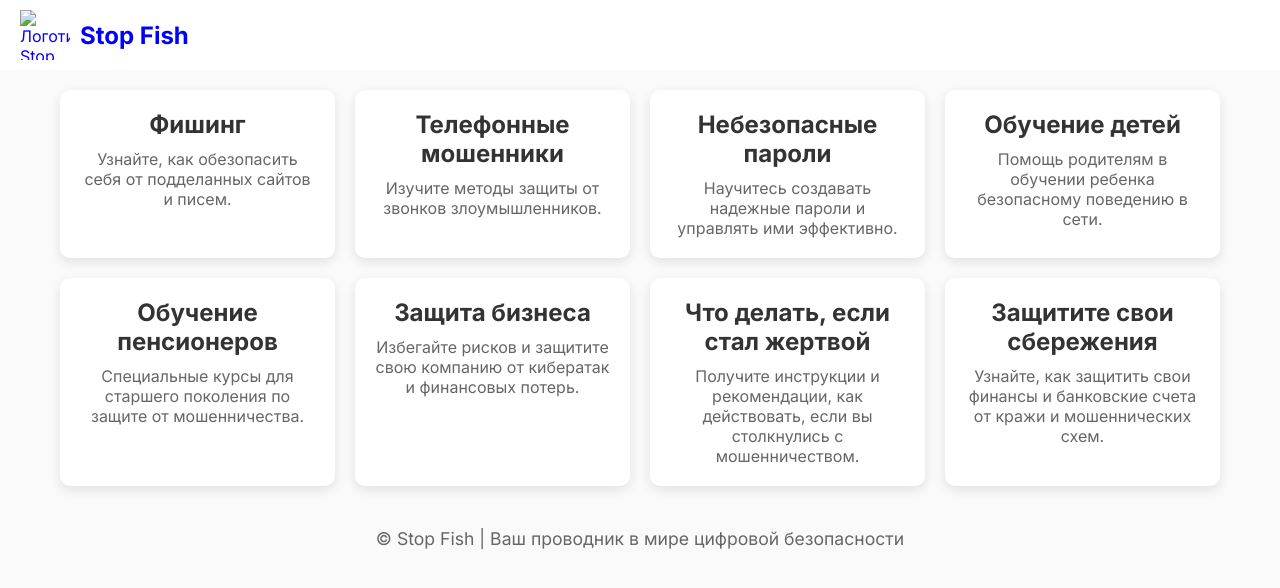
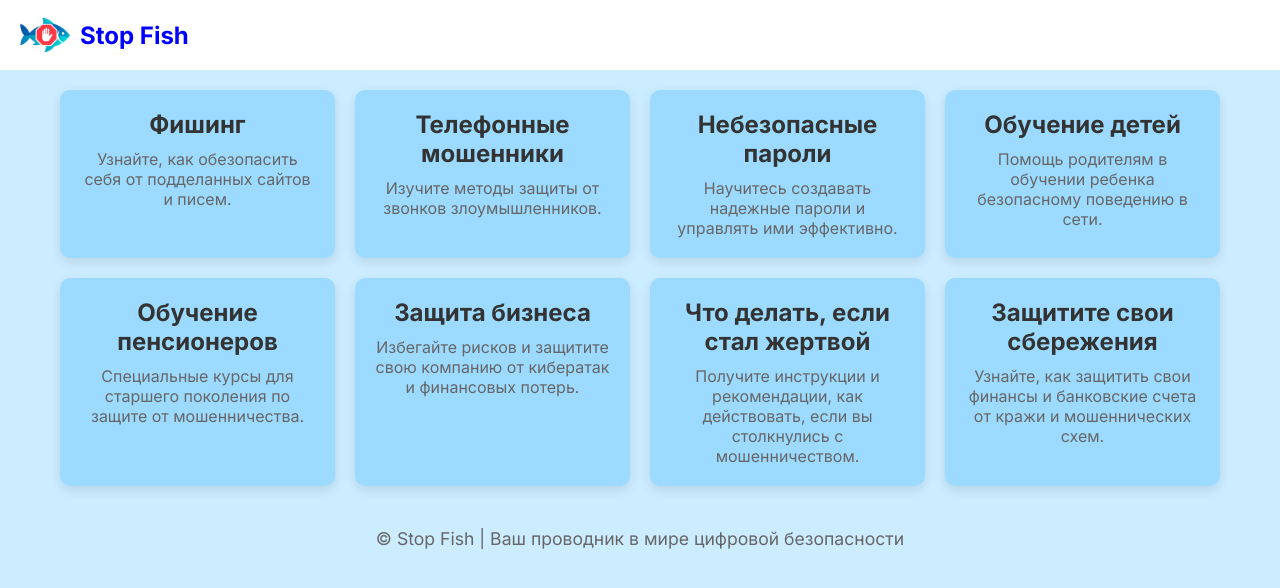
Before and after one commit to Bu11t0N/stop-fish, a plain HTML site: page index.html in a window 1280 px wide. Drawn offline with Linux system fonts and the light colour scheme.

Commit message:
logo, colors

```diff
--- a/index.html
+++ b/index.html
@@ -13,7 +13,7 @@
         }
         body {
             font-family: 'Inter', sans-serif;
-            background-color: #fafafa;
+            background-color: #ccecff;
             color: #333;
             min-height: 100vh;
             display: flex;
@@ -65,7 +65,7 @@
             grid-template-columns: repeat(auto-fit, minmax(250px, 1fr));
         }
         .course-card {
-            background-color: #ffffff;
+            background-color: #9cdbff;
             border-radius: 10px;
             box-shadow: 0 4px 12px rgba(0, 0, 0, 0.1);
             padding: 20px;
@@ -100,7 +100,7 @@
 <body>
     <header>
         <div class="branding">
-            <img class="logo" src="logo67.png" alt="Логотип Stop Fish">
+            <img class="logo" src="logo.png" alt="Логотип Stop Fish">
             <span class="site-name">Stop Fish</span>
         </div>
         <nav>
```
